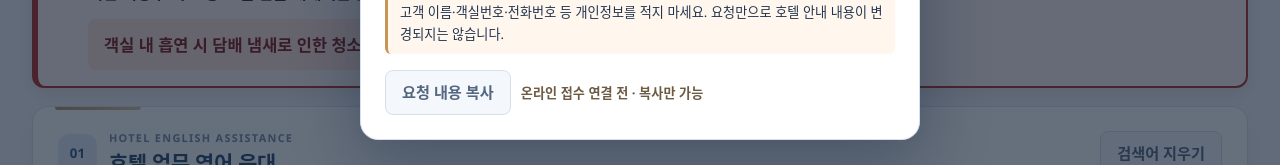
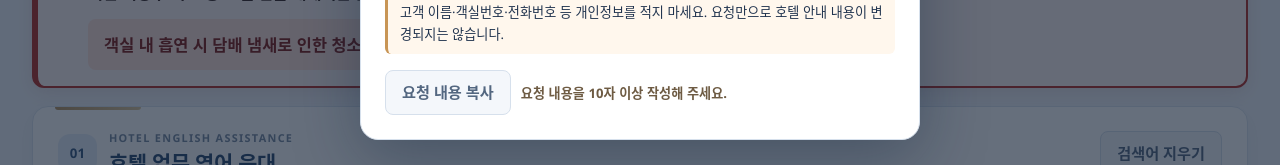
Before and after one commit to unispace1357-blip/CPH-INFORMATION-PROGRAM, a React (Vite) app: page /staff in a window 1280 px wide. Both pictures are taken after a click on the button "요청사항". Shown: the part 608-773 px from the top of the page. Built offline with nearby package versions, Linux system fonts and the light colour scheme.

Commit message:
fix(staff): show input guidance instead of false Google Forms disconnected message

```diff
--- a/src/components/staff/StaffRequestDialog.tsx
+++ b/src/components/staff/StaffRequestDialog.tsx
@@ -71,7 +71,9 @@ export function StaffRequestDialog({ onDismiss }: Props) {
         {formUrl
           ? <a className="button button--primary staff-request-submit" href={formUrl}
               target="_blank" rel="noopener noreferrer">Google Forms에서 접수하기</a>
-          : <span className="staff-request-unavailable" role="status">온라인 접수 연결 전 · 복사만 가능</span>}
+          : !valid
+            ? <span className="staff-request-unavailable" role="status">요청 내용을 10자 이상 작성해 주세요.</span>
+            : <span className="staff-request-unavailable" role="status">온라인 접수 연결 전 · 복사만 가능</span>}
       </div>
       {formUrl && <p className="staff-request-instructions">Google Forms가 열리면 자동 입력된 내용을 확인하고 <strong>제출</strong>을 눌러야 접수가 완료됩니다.</p>}
       {status && <p className="staff-request-status" role="status">{status}</p>}
```
